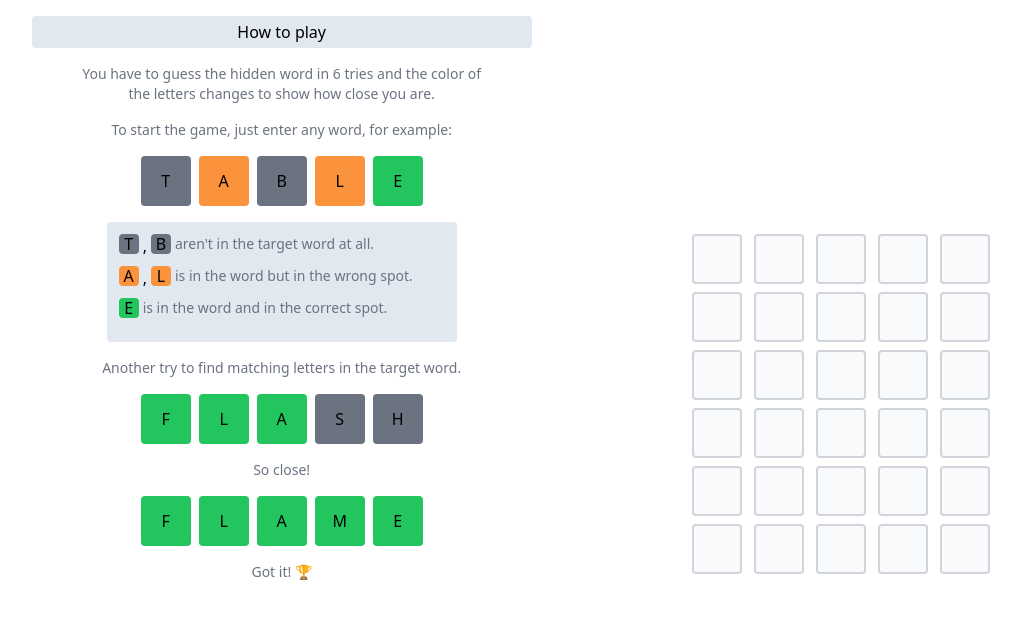
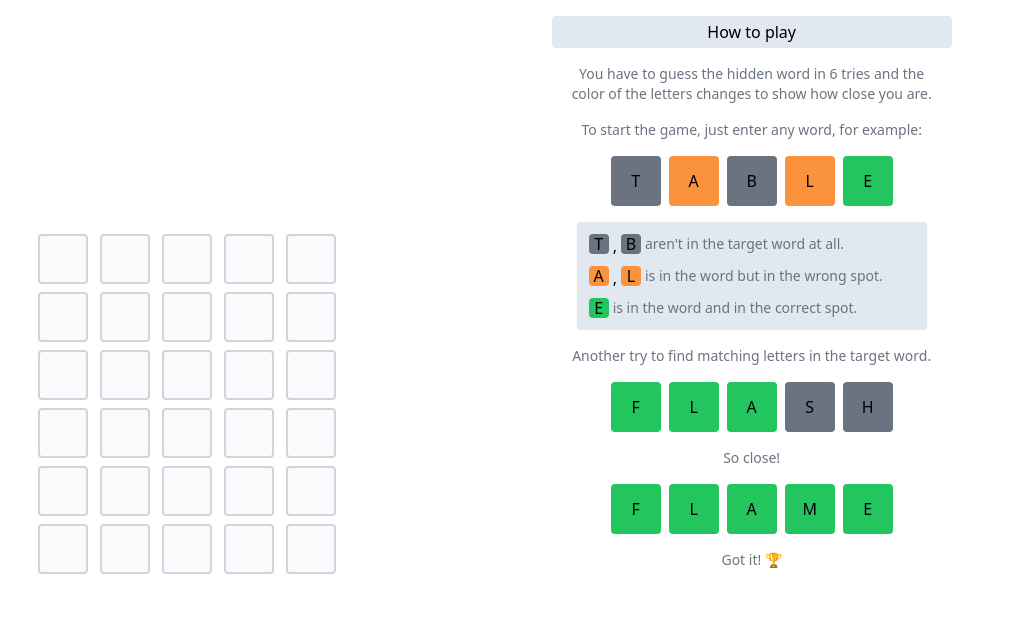
Before and after one commit to JawadAmmar700/NextWordleApp, a Next.js app: page / in a window 1280 px wide. Shown: the top 618 px of the page, without its empty margins (129-1150 px from the left). Built offline with nearby package versions, Linux system fonts and the light colour scheme.

Commit message:
make it responsive

```diff
--- a/components/game/index.tsx
+++ b/components/game/index.tsx
@@ -3,7 +3,7 @@ import Confetti from "react-confetti";
 import Modal from "./modal";
 
 const Game = () => {
-  const [word, setWord] = useState<string>("pizza");
+  const [word, setWord] = useState<string>("water");
   const [attempts, setAttempts] = useState<number>(0);
   const [guess, setGuess] = useState<string>("");
   const [current, setCurrent] = useState<number>(0);
@@ -98,7 +98,6 @@ const Game = () => {
   };
 
   const checkIfWordIsValid = async (guess: string) => {
-    console.log(guess);
     const endpoint = "entries";
     const language_code = "en-us";
     const url = `https://od-api.oxforddictionaries.com:443/api/v2/${endpoint}/${language_code}/${guess}`;
@@ -107,8 +106,8 @@ const Game = () => {
         method: "GET",
         headers: {
           Accept: "application/json",
-          app_id: "dc6a7d90",
-          app_key: "d7ffde28b5eeddd24b26bce465f4a156",
+          app_id: `${process.env.NEXT_PUBLIC_APP_ID}`,
+          app_key: `${process.env.NEXT_PUBLIC_APP_KEY}`,
         },
       });
       const { error } = await response.json();
@@ -156,7 +155,7 @@ const Game = () => {
   };
 
   return (
-    <div className="relative ">
+    <div className="relative p-4">
       {showModal && (
         <Modal setShowModal={setShowModal} reset={reset} status={status} />
       )}
--- a/components/game/rules.tsx
+++ b/components/game/rules.tsx
@@ -2,18 +2,18 @@ import React from "react";
 
 const Rules = () => {
   return (
-    <div className="flex flex-col items-center space-y-4 py-4">
-      <div className="w-[500px] h-8 rounded bg-slate-200 flex items-center justify-center font-medium text-md">
+    <div className="flex flex-col items-center space-y-4 py-4 px-12">
+      <div className="w-full md:w-[400px] h-8 rounded bg-slate-200 flex items-center justify-center font-medium text-md">
         <p>How to play</p>
       </div>
-      <p className="w-[400px] text-center text-sm text-gray-500">
+      <p className="w-full md:w-[400px] text-center text-sm text-gray-500 px-4">
         You have to guess the hidden word in 6 tries and the color of the
         letters changes to show how close you are.
       </p>
-      <p className="w-[400px] text-center text-sm text-gray-500">
+      <p className="w-full md:w-[400px] text-center text-sm text-gray-500 px-4">
         To start the game, just enter any word, for example:
       </p>
-      <div className="flex space-x-2 ">
+      <div className="flex space-x-2">
         <div className="w-[50px] h-[50px] flex items-center justify-center text-md font-medium rounded bg-gray-500 ">
           T
         </div>
@@ -30,7 +30,7 @@ const Rules = () => {
           E
         </div>
       </div>
-      <div className="w-[350px] h-[120px] flex p-3 text-md font flex-col space-y-2 rounded bg-slate-200">
+      <div className="w-full md:w-[350px] flex p-3 text-md font flex-col space-y-2 rounded bg-slate-200">
         <div className="flex space-x-1 ">
           <span className="w-[20px] h-[20px] flex items-center justify-center text-md font-medium rounded bg-gray-500">
             T
--- a/pages/index.tsx
+++ b/pages/index.tsx
@@ -1,21 +1,20 @@
 import type { NextPage } from "next";
 import Head from "next/head";
-import Image from "next/image";
 import Game from "../components/game";
 import Rules from "../components/game/rules";
 
 const Home: NextPage = () => {
   return (
-    <div className="flex min-h-screen flex-col items-center justify-center">
+    <div className="flex min-h-screen ">
       <Head>
         <title>Create Next App</title>
         <link rel="icon" href="/favicon.ico" />
       </Head>
-      <main className="flex w-full h-screen justify-evenly">
-        <Rules />
+      <main className="flex w-full lg:h-screen justify-evenly flex-col lg:flex-row ">
         <section className="flex justify-center items-center">
           <Game />
         </section>
+        <Rules />
       </main>
     </div>
   );
```
Also changed, not shown: components/game/modal.tsx (+7 -1 lines).
